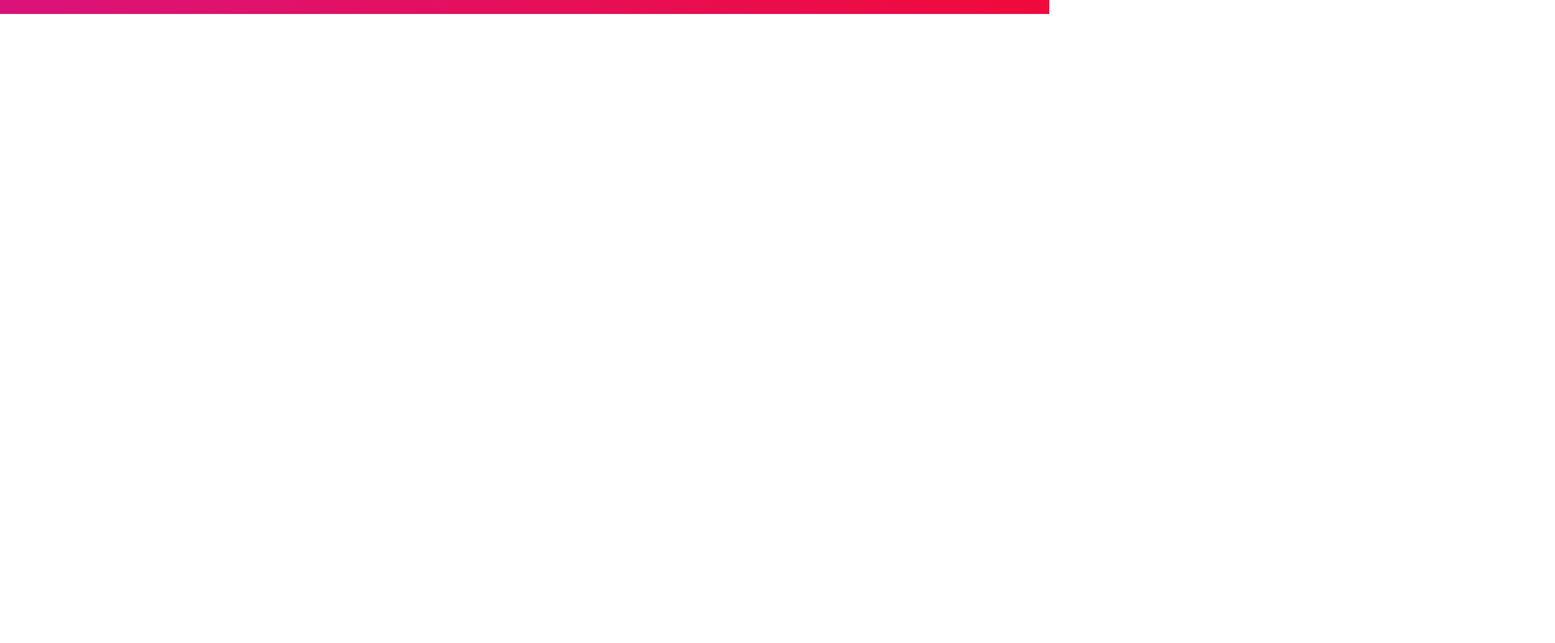
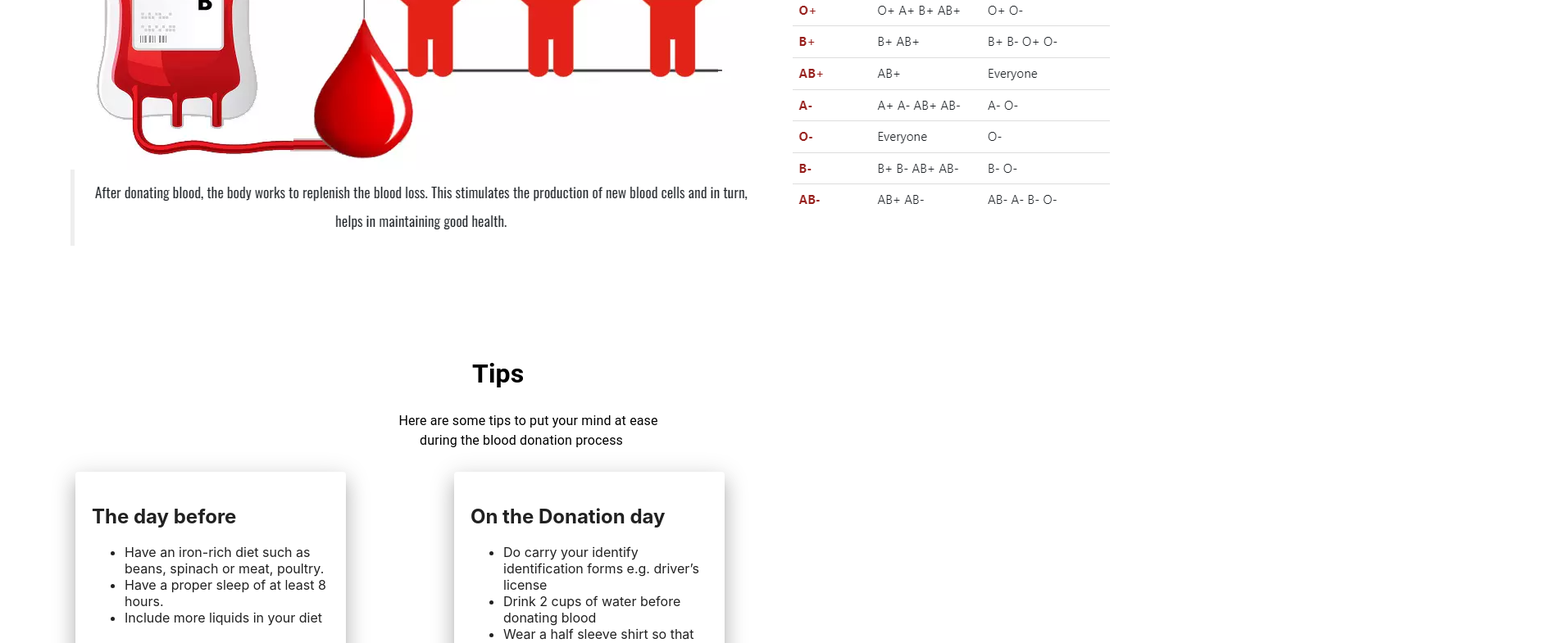
Before and after one commit to Abhinav352/FSD_Project, a React (Create React App) app: page / in a window 1280 px wide. Shown: the part 783-1568 px from the top of the page at 82% size, 1897 px wide, since content can reach past the window. Before the commit the page ends 800 px from the top, so only its background shows below. Built offline with nearby package versions, Linux system fonts and the light colour scheme.

Commit message:
home page css

```diff
--- /dev/null
+++ b/src/components/Home.css
@@ -0,0 +1,36 @@
+.home{
+    background-color: white;
+  }
+  .homeImage-2{
+    margin-top: 12%;
+  }
+  .homeImage-1{
+    margin-top: 12%;
+    margin-left:15%;
+  }
+   .homePaper-1{
+    margin-top: 5%;
+    margin-left: 10%;
+
+  }
+
+  .homePaper-2{
+    margin-top: 5%;
+    margin-left: 10%;
+
+  }
+  .homePaper-3{
+    margin-top: 5%;
+    margin-left: 10%;
+
+  }
+  .tips{
+    margin-left: 45%;
+    margin-top: 10%;
+  }
+  .tip-1{
+    margin-left: 38%;
+  }
+  .tip-2{
+    margin-left: 40%;
+  }
--- a/src/components/Home.js
+++ b/src/components/Home.js
@@ -1,11 +1,65 @@
 import React from 'react'
 import Navbar from './Navbar'
 
+import { Box, Grid, Paper, Typography } from '@mui/material'
+import './Home.css'
+
 const Home = () => {
+  const paperStyle={padding:20,height:'25vh',width:290,margin:"20p"}
   return (
+    <body className='home'>
     <div>
     <Navbar/>
+    <img src={require('./images/Screenshot (79).png')} className='homeImage-1'></img>
+    <img src={require('./images/Screenshot (78).png')} className='homeImage-2'></img>
     </div>
+    <div>
+      <Typography >
+    <h1 className='tips'>
+        Tips
+      </h1>
+     <div className='tip-1'> Here are some tips to put your mind at ease </div>
+     <div className='tip-2'> during the blood donation process</div>
+      </Typography>
+
+      <Grid container spacing={5}>
+
+      <Paper elevation={15} style={paperStyle} className='homePaper-1'>
+<h2>
+The day before
+</h2>
+<ul>
+<li>Have an iron-rich diet such as beans, spinach or meat, poultry.</li>
+<li>Have a proper sleep of at least 8 hours.</li>
+<li>Include more liquids in your diet</li>
+</ul>
+        </Paper>
+        <Paper elevation={15} style={paperStyle} className='homePaper-2'>
+<h2>
+On the Donation day
+</h2>
+<ul>
+<li>Do carry your identify identification forms e.g. driver’s license</li>
+<li>Drink 2 cups of water before donating blood</li>
+<li>Wear a half sleeve shirt so that you can easily roll it up avoid fast food before donation</li>
+</ul>
+        </Paper>
+        <Paper elevation={15} style={paperStyle} className='homePaper-3'>
+<h2>
+After the Donation
+</h2>
+<ul>
+<li>Reward yourself with a snack as refreshment immediately.</li>
+<li>Drink more liquids over a period of 24 hours</li>
+<li>Remove the bandage after few hours</li>
+<li>Don’t do vigorous workout & give your body rest</li>
+</ul>
+        </Paper>
+        </Grid>
+        <br></br>
+        <br></br>
+    </div>
+    </body>
   )
 }
 
--- a/src/components/Style.css
+++ b/src/components/Style.css
@@ -1,4 +1,4 @@
-body{
+/* body{
   background: rgb(235,25,181);
   background: linear-gradient(90deg, rgba(235,25,181,1) 2%, rgba(184,21,216,1) 34%, rgba(222,18,111,1) 76%, rgba(241,10,57,1) 97%);
     background-size: 400% 400%;
@@ -16,7 +16,7 @@
 	100% {
 		background-position: 0% 50%;
 	}
-}
+} */
 
   .tb
   {
```
Also changed, not shown: src/components/images/Screenshot (79).png (added).
